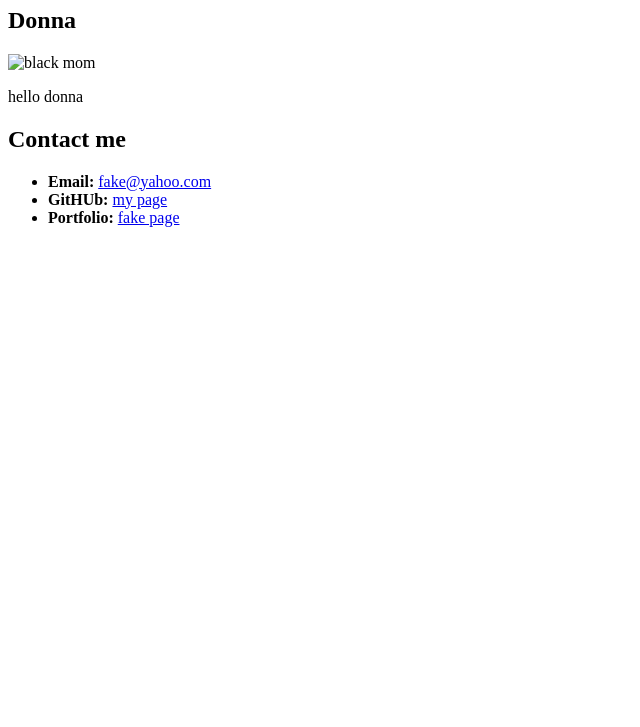
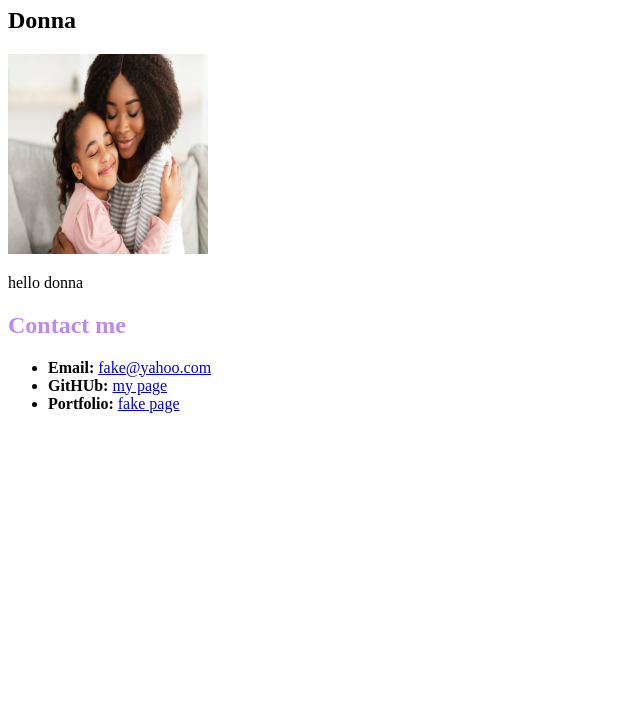
Before and after one commit to Sasharouzeau/modd, a plain HTML site: page index.html in a window 1280 px wide. Shown: the part 73-800 px from the top of the page, without its empty margins (0-640 px from the left). Drawn offline with Linux system fonts and the light colour scheme.

Commit message:
css style

```diff
--- /dev/null
+++ b/assets/style.css
@@ -0,0 +1,3 @@
+h1 {
+    color: rgb(190, 136, 241);
+}
--- a/index.html
+++ b/index.html
@@ -3,6 +3,7 @@
 <head>
     <meta charset="UTF-8">
     <meta name="viewport" content="width=device-width, initial-scale=1.0">
+    <link rel="stylesheet" href="../modd/assets/style.css">
     <title>Your mom's bio</title>
 </head>
 <body>
@@ -11,7 +12,7 @@
     </header>
     <section>
         <h2>Donna</h2>
-        <img src="../new-class/modd/assets/mom.jpg" alt="black mom">
+        <img src="../modd/assets/mom.jpg" alt="black mom" height="200" width="200">
         <p> hello donna</p>
 
     </section>
```
